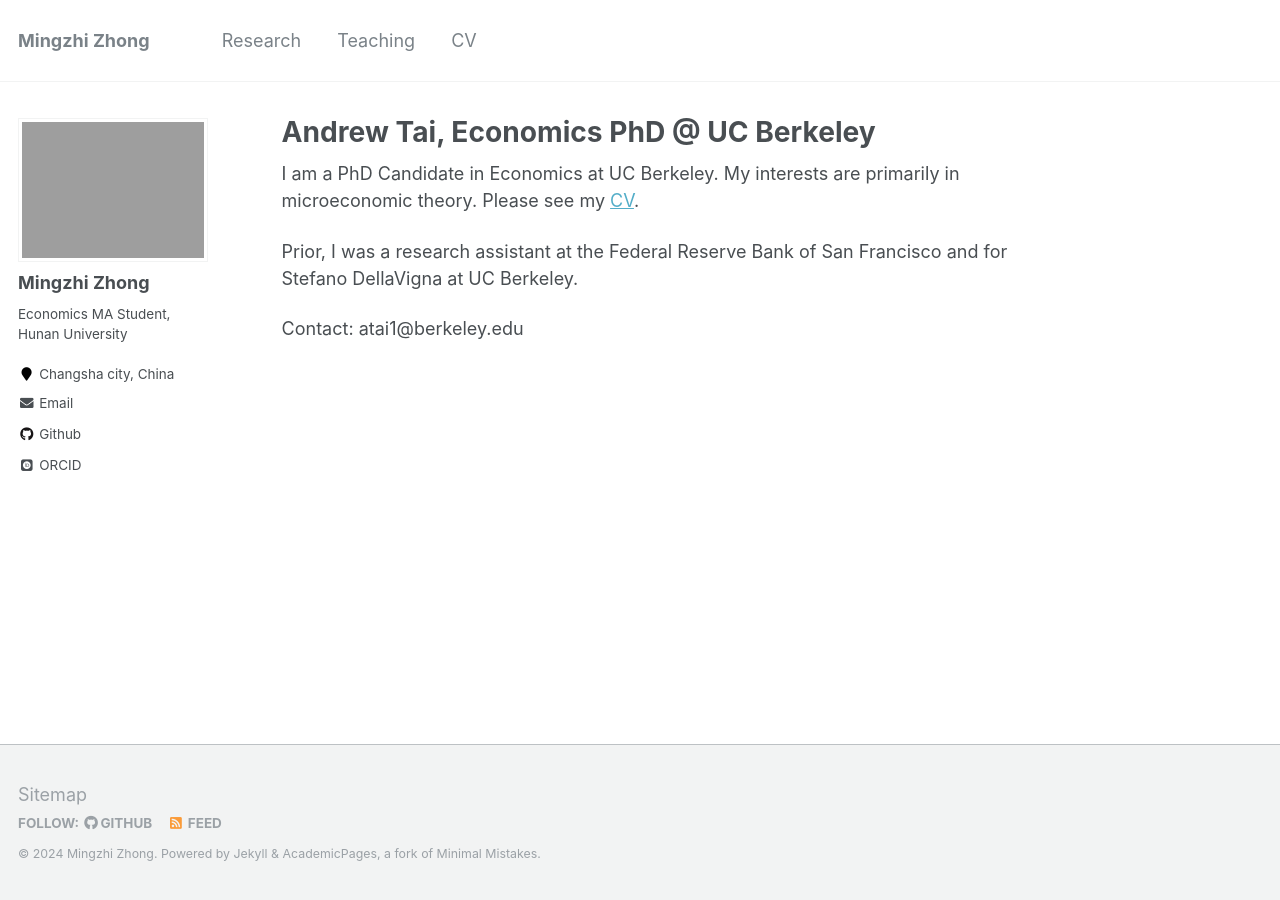
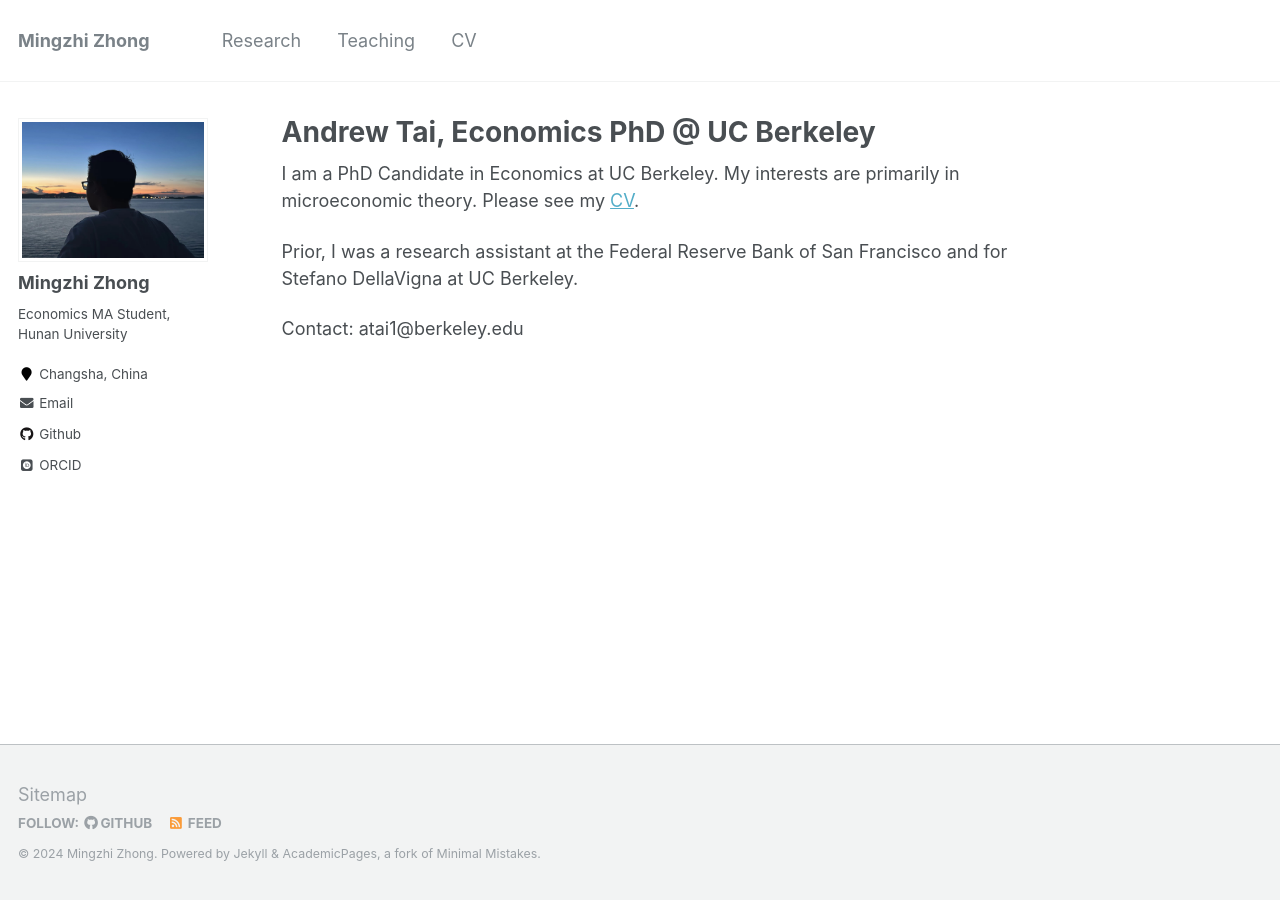
Before and after one commit to mingzhi361/mingzhi361.github.io, a Jekyll site: the page built from _pages/about.md, in a window 1280 px wide. Built offline with Jekyll 4.4.1, drawn with Linux system fonts in a browser that asks for light colours; some web fonts are replaced.

Commit message:
Update _config.yml

```diff
--- a/_config.yml
+++ b/_config.yml
@@ -81,9 +81,9 @@ analytics:
 # Site Author
 author:
   name             : "Mingzhi Zhong"
-  avatar           : "profile.jpg"
+  avatar           : "profile.png"
   bio              : "Economics MA Student, Hunan University"
-  location         : "Changsha city, China"
+  location         : "Changsha, China"
   employer         :
   pubmed           :
   googlescholar    :
```
